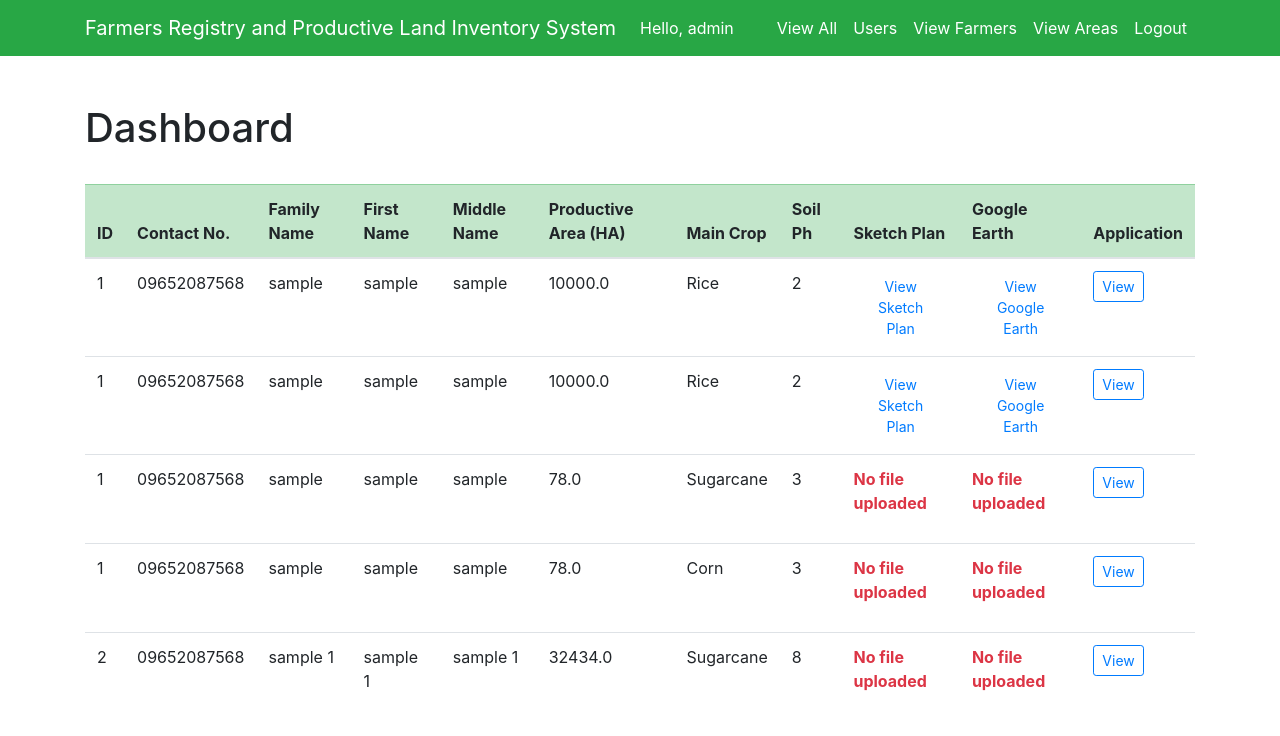
After one commit to glitch0710/test-project, a Django app: page /dashboard/view in a window 1280 px wide. The commit adds this page. Shown: the top 736 px of the page. Run offline with Django 4.2, Linux system fonts and the light colour scheme; a user stored in the database is signed in; data comes from the database, SQL or seed files in the repository; both versions use the stored data as it was after the commit; some libraries are stand-ins or nearby versions.

Commit message:
started view all module in dashboard

```diff
--- a/test_app/templates/test_app/base.html
+++ b/test_app/templates/test_app/base.html
@@ -34,6 +34,11 @@
         {% endif %}
     <ul class="navbar-nav ml-auto">
         {% if user.is_authenticated %}
+            <li class="nav-item">
+                {% if user.is_superuser %}
+                    <a href="{% url 'view_all' %}" class="nav-link text-white">View All</a>
+                {% endif %}
+            </li>
             <li class="nav-item">
                 {% if user.is_superuser %}
                     <a href="{% url 'user_list' %}" class="nav-link text-white">Users</a>
--- /dev/null
+++ b/test_app/templates/test_app/dashboard_viewall.html
@@ -0,0 +1,58 @@
+{% extends 'test_app/base.html' %}
+
+{% block content %}
+
+<div class="row justify-content-center mt-5">
+    <div class="col-md-12">
+        <h1>Dashboard</h1>
+        <br>
+        <table class="table table hover table-stripped table-responsive-md">
+            <thead class="table-success">
+                <tr>
+                    <th scope="col">ID</th>
+                    <th scope="col">Contact No.</th>
+                    <th scope="col">Family Name</th>
+                    <th scope="col">First Name</th>
+                    <th scope="col">Middle Name</th>
+                    <th scope="col">Productive Area (HA)</th>
+                    <th scope="col">Main Crop</th>
+                    <th scope="col">Soil Ph</th>
+                    <th scope="col">Sketch Plan</th>
+                    <th scope="col">Google Earth</th>
+                    <th scope="col" align="center">Application</th>
+                </tr>
+            </thead>
+            <tbody>
+                {% for farmer in farmer_records %}
+                    <tr>
+                        <td scope="row">{{ farmer.area_id.farmer_id.id }}</td>
+                        <td>{{ farmer.area_id.farmer_id.contact_no }}</td>
+                        <td>{{ farmer.area_id.farmer_id.last_name }}</td>
+                        <td>{{ farmer.area_id.farmer_id.first_name }}</td>
+                        <td>{{ farmer.area_id.farmer_id.middle_name }}</td>
+                        <td>{{ farmer.area_id.total_area }}</td>
+                        <td>{{ farmer.crop_planted }}</td>
+                        <td>{{ farmer.area_id.soil_ph }}</td>
+                        <td>
+                            {% if farmer.area_id.sketch_plan %}
+                                <a type="button" class="btn btn-outline-link btn-sm text-primary" href="/media/{{ farmer.area_id.sketch_plan }}" target="_blank">View Sketch Plan</a>
+                            {% else %}
+                                <p class="text-danger"><strong>No file uploaded</strong></p>
+                            {% endif %}
+                        </td>
+                        <td>
+                            {% if farmer.area_id.google_earth %}
+                                <a type="button" class="btn btn-outline-link btn-sm text-primary" href="/media/{{ farmer.area_id.google_earth }}" target="_blank">View Google Earth</a>
+                            {% else %}
+                            <p class="text-danger"><strong>No file uploaded</strong></p>
+                            {% endif %}
+                        </td>
+                        <td><a type="button" class="btn btn-outline-primary btn-sm text-primary" href="#">View</a></td>
+                    </tr>
+                {% endfor %}
+            </tbody>
+        </table>
+    </div>
+</div
+
+{% endblock content %}
--- a/test_app/urls.py
+++ b/test_app/urls.py
@@ -23,6 +23,7 @@ urlpatterns = [
     path('dashboard/viewuserarea/<int:pk>/', views.view_area_admin, name='view_area_admin'),
     path('dashboard/area', views.viewarea_dashboard, name='viewarea_dashboard'),
     path('dashboard/users', views.user_list, name='user_list'),
+    path('dashboard/view', views.view_all, name='view_all'),
 
     # Engineer
     path('home/', views.user_engineer, name='user_engineer'),
--- a/test_app/views.py
+++ b/test_app/views.py
@@ -1,3 +1,4 @@
+from multiprocessing import context
 from django.contrib.auth import authenticate, login, logout
 from django.contrib.auth.decorators import login_required
 from django.contrib.auth.models import User, Group
@@ -320,6 +321,20 @@ def view_area(request, pk):
         except ValueError:
             messages.error(request, 'Update entry encountered an error. Please try again.')
             return redirect('view_area', user_area.id)
+
+
+@login_required(login_url='/')
+def view_all(request):
+    if request.method == 'GET':
+        records = AreaCrop.objects.all()
+
+        context = {
+            'farmer_records': records,
+        }
+
+        return render(request, 'test_app/dashboard_viewall.html', context)
+    else:
+        pass
 
 
 @login_required(login_url='/')
```
Also changed, not shown: db.sqlite3, media/documents_ge/542c8b091f6c1bc3a8a1c33a71466521.jpg (added), media/documents_map/542c8b091f6c1bc3a8a1c33a71466521.jpg (added), media/documents_sp/542c8b091f6c1bc3a8a1c33a71466521.jpg (added).
